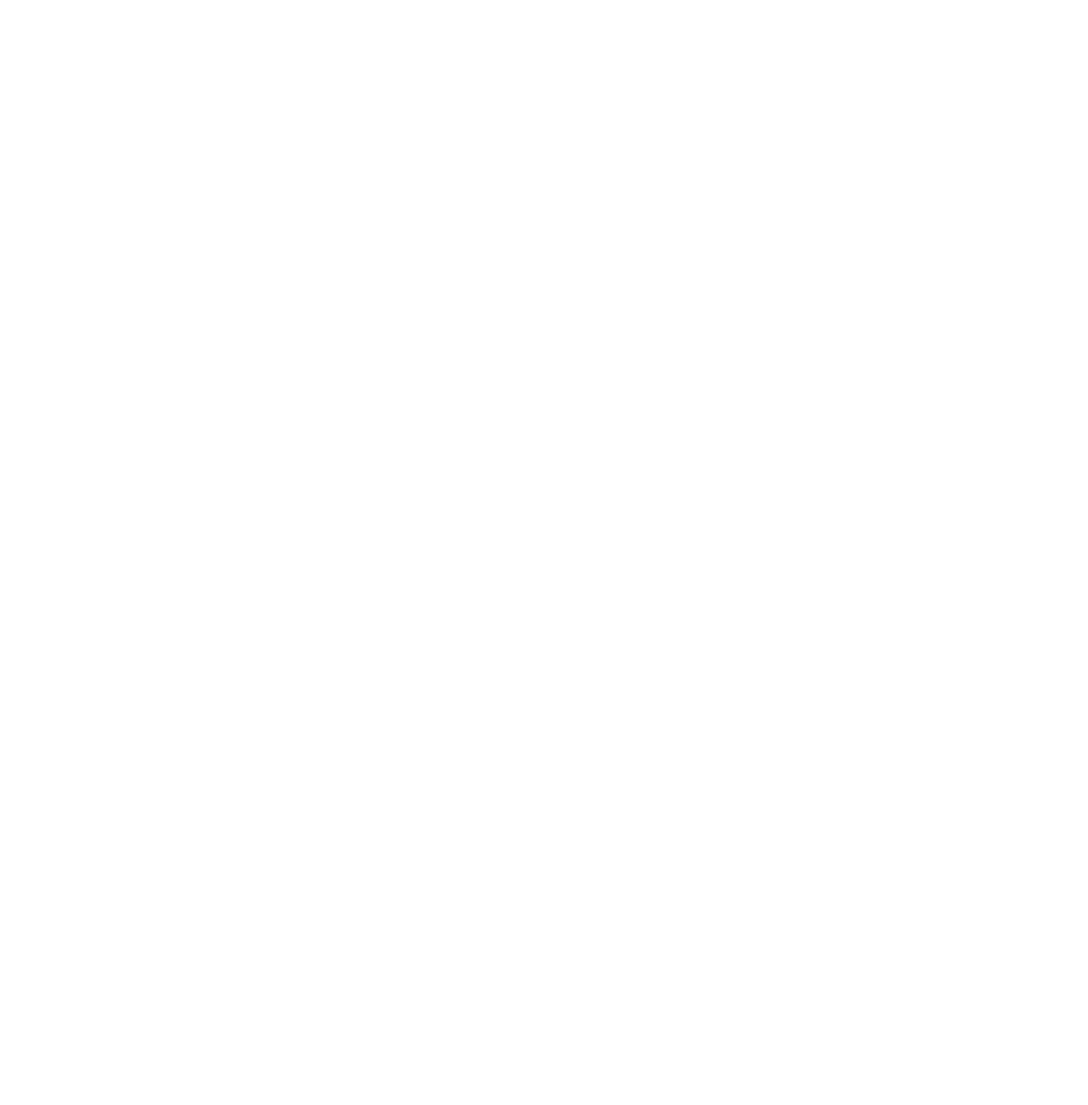
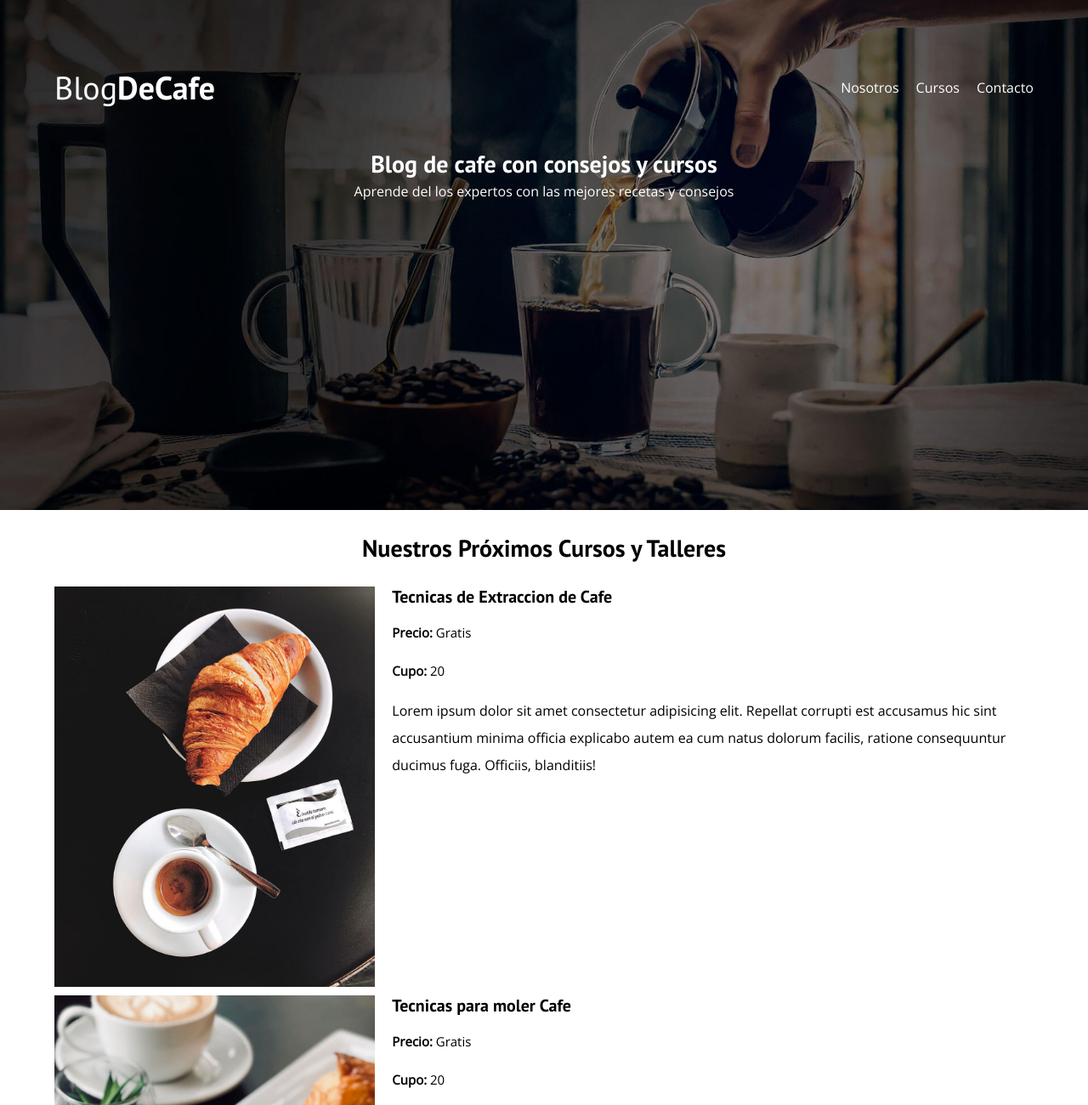
Before and after one commit to PMartinGatica/BlogdeCafe, a plain HTML site: page cursos.html in a window 1280 px wide. Shown: the top 1300 px of the page at 85% size. Before the commit the page ends 800 px from the top, so only its background shows below. Drawn offline with nearby package versions, Linux system fonts and the light colour scheme.

Commit message:
cursos.html Finalizado

```diff
--- a/CSS/styles.css
+++ b/CSS/styles.css
@@ -213,3 +213,13 @@ h4{
     }
 
 }
+
+/* CURSOS */
+
+@media (min-width: 768px) {
+    .curso{
+        display: grid;
+        grid-template-columns: 1fr 2fr;
+        column-gap: 2rem;
+    }
+}
--- a/cursos.html
+++ b/cursos.html
@@ -0,0 +1,109 @@
+<!DOCTYPE html>
+<html lang="en">
+<head>
+    <meta charset="UTF-8">
+    <meta http-equiv="X-UA-Compatible" content="IE=edge">
+    <meta name="viewport" content="width=device-width, initial-scale=1.0">
+    <link rel="stylesheet" href="CSS/normalize.css">
+    <link rel="stylesheet" href="CSS/styles.css">
+    <link href="https://fonts.googleapis.com/css2?family=Open+Sans&family=PT+Sans:wght@400;700&display=swap" rel="stylesheet">
+    <title>BlogDeCafe</title>
+</head>
+
+<body>
+    <header class="header">
+        <div class="contenedor">
+            <div class="barra">
+                <a href="index.html" class="logo">
+                    <h1 class="logo_nombre no-margin centrar-texto">Blog<span class="logo_bold">DeCafe</span></h1>
+                </a>
+
+                <nav class="navegacion">
+                    <a href="nosotros.html" class="navegacion__enlace">Nosotros</a>
+                    <a href="cursos.html" class="navegacion__enlace">Cursos</a>
+                    <a href="contacto.html" class="navegacion__enlace">Contacto</a>
+                </nav>
+            </div>
+        </div>
+        <div class="header__texto">
+            <h2 class="no-margin">Blog de cafe con consejos y cursos</h2>
+            <p class="no-margin">Aprende del los expertos con las mejores recetas y consejos</p>
+        </div>
+    </header>
+
+    <main class="contenedor">
+        <h3 class="centrar-texto">Nuestros Próximos Cursos y Talleres</h3>
+
+        <diV class="curso">
+                <div class="curso__imagen">
+                        <img src="img/curso1.jpg" alt="foto_curso">
+                </div>
+                        <div class="curso__informacion">
+                                <h4 class="no-margin">Tecnicas de Extraccion de Cafe</h4>
+                                <p class="widget-curso__label">Precio:
+                                    <span class="widget-curso__info">Gratis</span>
+                                </p>
+                                <p class="widget-curso__label">Cupo:
+                                    <span class="widget-curso__info">20</span>
+                                </p>
+                                <p class="widget-curso__contenido">Lorem ipsum dolor sit amet consectetur adipisicing elit. Repellat corrupti est accusamus hic sint accusantium minima officia explicabo autem ea cum natus dolorum facilis, ratione consequuntur ducimus fuga. Officiis, blanditiis!</p>
+                        </div>
+        </div>
+
+        <diV class="curso">
+            <div class="curso__imagen">
+                    <img src="img/curso2.jpg" alt="foto_curso">
+            </div>
+                    <div class="curso__informacion">
+                            <h4 class="no-margin">Tecnicas para moler Cafe</h4>
+                            <p class="widget-curso__label">Precio:
+                                <span class="widget-curso__info">Gratis</span>
+                            </p>
+                            <p class="widget-curso__label">Cupo:
+                                <span class="widget-curso__info">20</span>
+                            </p>
+                            <p class="widget-curso__contenido">Lorem ipsum dolor sit amet consectetur adipisicing elit. Repellat corrupti est accusamus hic sint accusantium minima officia explicabo autem ea cum natus dolorum facilis, ratione consequuntur ducimus fuga. Officiis, blanditiis!</p>
+                    </div>
+    </div>
+
+    <diV class="curso">
+        <div class="curso__imagen">
+                <img src="img/curso3.jpg" alt="foto_curso">
+        </div>
+                <div class="curso__informacion">
+                        <h4 class="no-margin">4 Recetas de Café para principiantes</h4>
+                        <p class="widget-curso__label">Precio:
+                            <span class="widget-curso__info">Gratis</span>
+                        </p>
+                        <p class="widget-curso__label">Cupo:
+                            <span class="widget-curso__info">20</span>
+                        </p>
+                        <p class="widget-curso__contenido">Lorem ipsum dolor sit amet consectetur adipisicing elit. Repellat corrupti est accusamus hic sint accusantium minima officia explicabo autem ea cum natus dolorum facilis, ratione consequuntur ducimus fuga. Officiis, blanditiis!</p>
+                </div>
+</div>
+
+
+
+
+
+
+    </main>
+
+    <footer class="footer">
+        <div class="contenedor">
+            <div class="barra">
+                <a href="index.html" class="logo">
+                    <h1 class="logo_nombre no-margin centrar-texto">Blog<span class="logo_bold">DeCafe</span></h1>
+                </a>
+
+                <nav class="navegacion">
+                    <a href="nosotros.html" class="navegacion__enlace">Nosotros</a>
+                    <a href="cursos.html" class="navegacion__enlace">Cursos</a>
+                    <a href="contacto.html" class="navegacion__enlace">Contacto</a>
+                </nav>
+            </div>
+        </div>
+
+    </footer>
+</body>
+</html>
```
